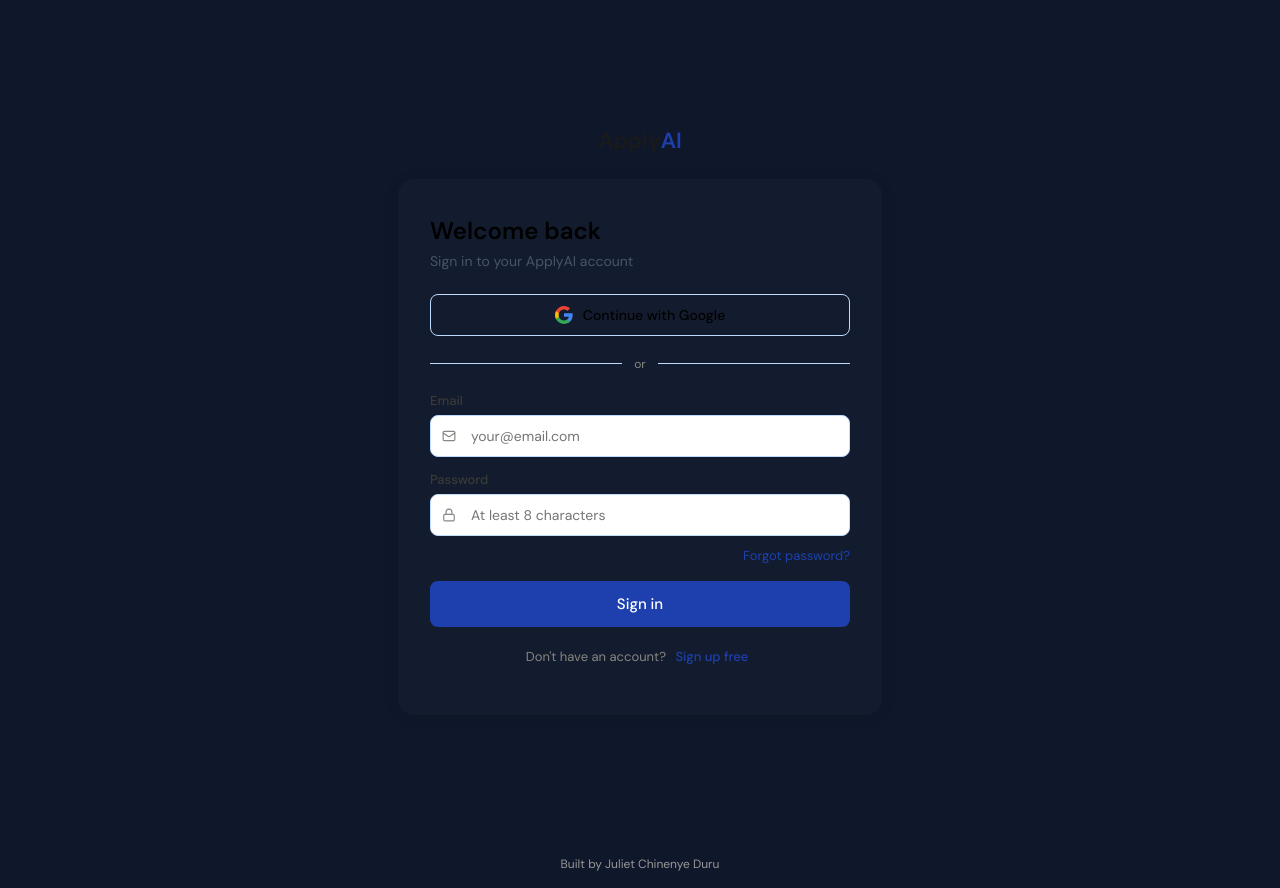
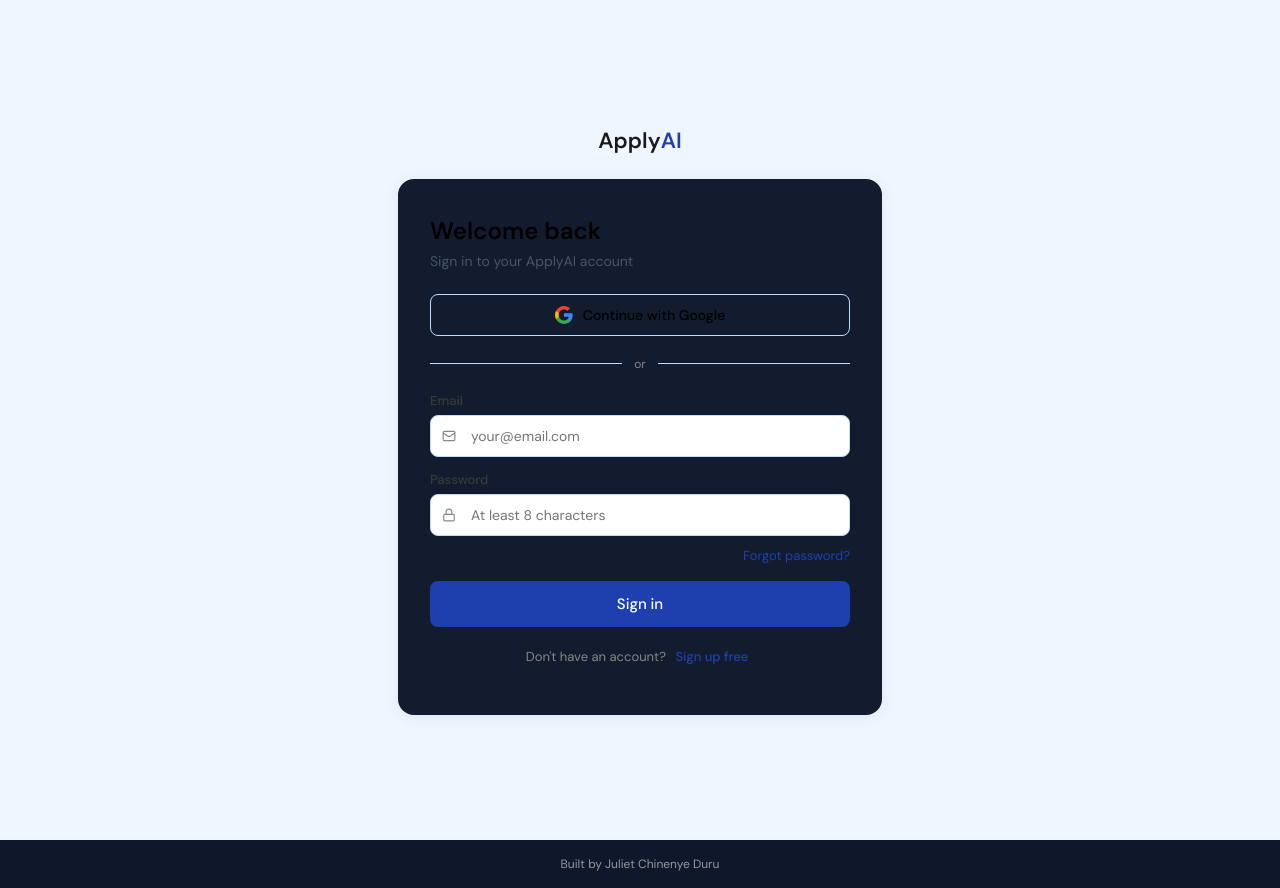
Before and after one commit to JulietChinenyeDuru/African-Entrepreneurship-main, a Next.js app: page /auth in a window 1280 px wide. Built offline with nearby package versions, Linux system fonts and the light colour scheme; no server answers.

Commit message:
feat: light blue theme on auth/login page

```diff
--- a/app/auth/page.tsx
+++ b/app/auth/page.tsx
@@ -59,7 +59,7 @@
   }
 
   return (
-    <div style={{ minHeight: '100vh', background: '#0F172A', display: 'flex', flexDirection: 'column', alignItems: 'center', justifyContent: 'center', padding: '20px' }}>
+    <div style={{ minHeight: '100vh', background: '#EFF6FF', display: 'flex', flexDirection: 'column', alignItems: 'center', justifyContent: 'center', padding: '20px' }}>
       <Link href="/" style={{ fontSize: 22, fontWeight: 600, color: '#1A1A1A', textDecoration: 'none', marginBottom: 24 }}>
         Apply<span style={{ color: '#1E40AF' }}>AI</span>
       </Link>
```
